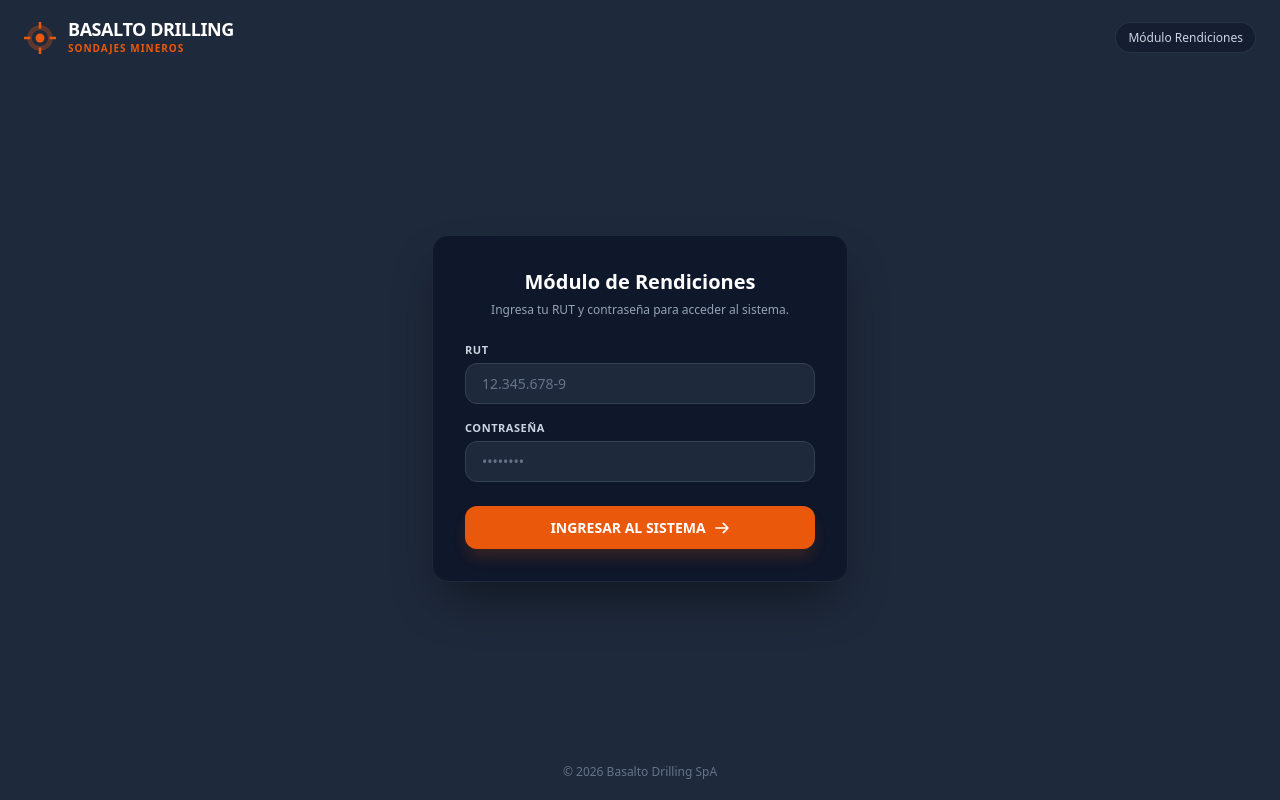
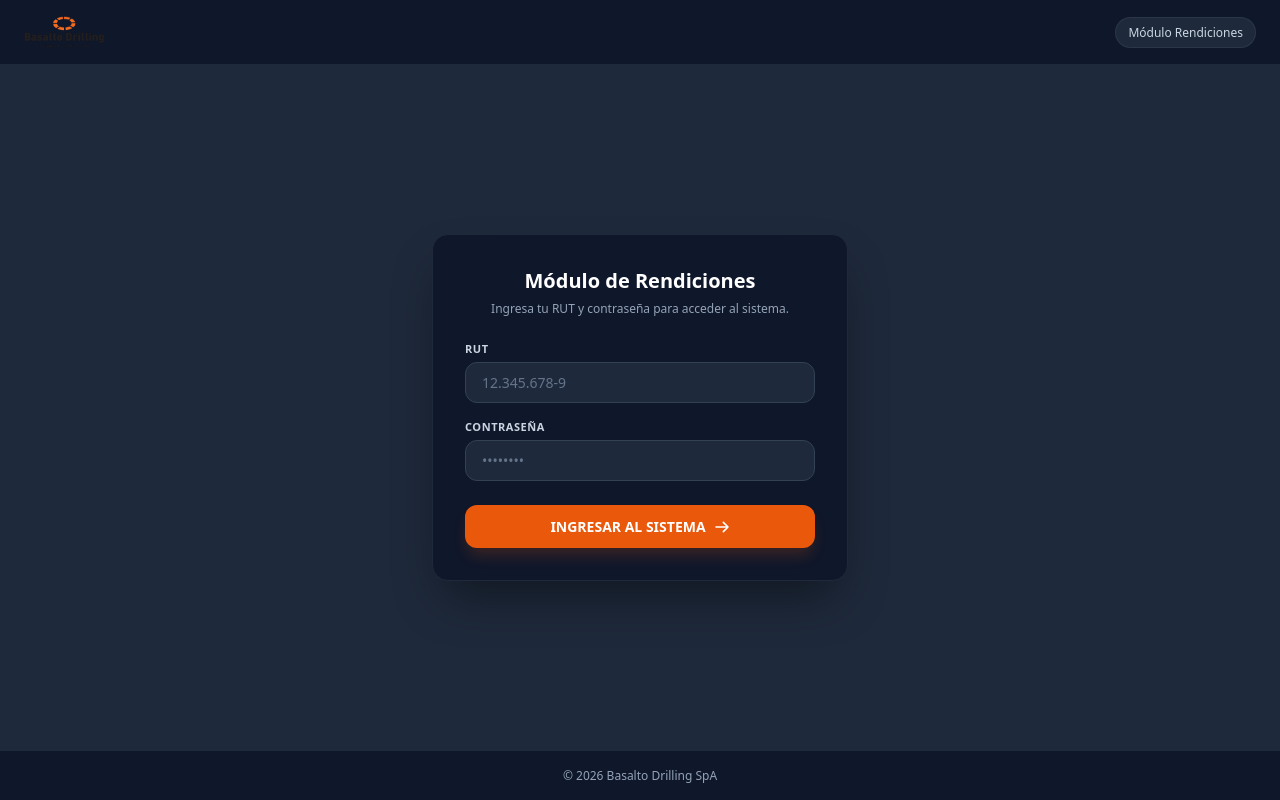
Before and after one commit to jnsnhz291215/Basalto_Rendiciones, a Vue app: page /login in a window 1280 px wide. Built offline with nearby package versions, Linux system fonts and the light colour scheme; no server answers.

Commit message:
Add logoBASALTO.png and update App.vue to use image for branding. Refine styles in styles.css for improved layout and aesthetics, including adjustments to topbar and access badge.

```diff
--- a/src/App.vue
+++ b/src/App.vue
@@ -1,26 +1,16 @@
 <template>
   <div class="shell">
     <header class="topbar">
-      <div class="brand">
-        <svg class="brand-logo" viewBox="0 0 100 100" fill="currentColor" aria-hidden="true">
-          <path
-            d="M50 10 C27.9 10 10 27.9 10 50 C10 72.1 27.9 90 50 90 C72.1 90 90 72.1 90 50 C90 27.9 72.1 10 50 10 Z M50 25 C63.8 25 75 36.2 75 50 C75 63.8 63.8 75 50 75 C36.2 75 25 63.8 25 50 C25 36.2 36.2 25 50 25 Z"
-            opacity="0.3"
+      <div class="topbar-inner">
+        <div class="brand">
+          <img
+            class="brand-logo"
+            src="/logoBASALTO.png"
+            alt="Basalto Drilling"
           />
-          <circle cx="50" cy="50" r="14" fill="#ea580c" />
-          <path
-            d="M50 0 L50 20 M50 80 L50 100 M0 50 L20 50 M80 50 L100 50"
-            stroke="#ea580c"
-            stroke-width="8"
-            fill="none"
-          />
-        </svg>
-        <div class="brand-copy">
-          <span class="brand-title">BASALTO DRILLING</span>
-          <span class="brand-subtitle">Sondajes Mineros</span>
         </div>
+        <span class="access-badge">Módulo Rendiciones</span>
       </div>
-      <span class="access-badge">Módulo Rendiciones</span>
     </header>
 
     <main class="main">
--- a/src/styles.css
+++ b/src/styles.css
@@ -7,8 +7,8 @@
   --accent: #ea580c;
   --accent-hover: #d94e09;
   --danger: #f87171;
-  --border: #334155;
-  --border-soft: rgba(30, 41, 59, 0.4);
+  --border: #1e293b;
+  --border-strong: #334155;
   --font: ui-sans-serif, system-ui, -apple-system, BlinkMacSystemFont, 'Segoe UI', sans-serif;
 }
 
@@ -49,9 +49,14 @@ a:hover {
 
 .topbar {
   width: 100%;
+  background: var(--surface);
+  border-bottom: 1px solid #1e293b;
+  padding: 1rem 1.5rem;
+}
+
+.topbar-inner {
   max-width: 80rem;
   margin: 0 auto;
-  padding: 1.25rem 1.5rem;
   display: flex;
   justify-content: space-between;
   align-items: center;
@@ -64,38 +69,15 @@ a:hover {
 }
 
 .brand-logo {
-  width: 2rem;
   height: 2rem;
-  color: var(--accent);
-  flex-shrink: 0;
-}
-
-.brand-copy {
-  display: flex;
-  flex-direction: column;
-}
-
-.brand-title {
-  font-size: 1.125rem;
-  font-weight: 900;
-  letter-spacing: -0.025em;
-  color: var(--ink);
-  line-height: 1;
-}
-
-.brand-subtitle {
-  margin-top: 0.2rem;
-  font-size: 10px;
-  font-weight: 700;
-  letter-spacing: 0.1em;
-  text-transform: uppercase;
-  color: var(--accent);
+  width: auto;
+  display: block;
 }
 
 .access-badge {
   font-size: 0.75rem;
   font-weight: 500;
-  background: rgba(15, 23, 42, 0.6);
+  background: var(--bg);
   border: 1px solid rgba(51, 65, 85, 0.6);
   padding: 0.375rem 0.75rem;
   border-radius: 9999px;
@@ -116,10 +98,11 @@ a:hover {
 .footer {
   width: 100%;
   text-align: center;
-  padding: 1.25rem;
+  padding: 1rem;
   font-size: 0.75rem;
-  color: #64748b;
-  border-top: 1px solid rgba(30, 41, 59, 0.4);
+  color: #94a3b8;
+  background: var(--surface);
+  border-top: 1px solid #1e293b;
 }
 
 .panel {
```
Also changed, not shown: public/logoBASALTO.png (added).
